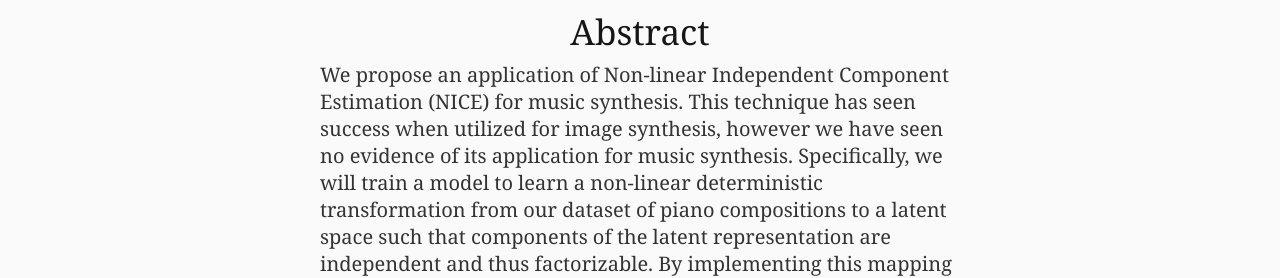
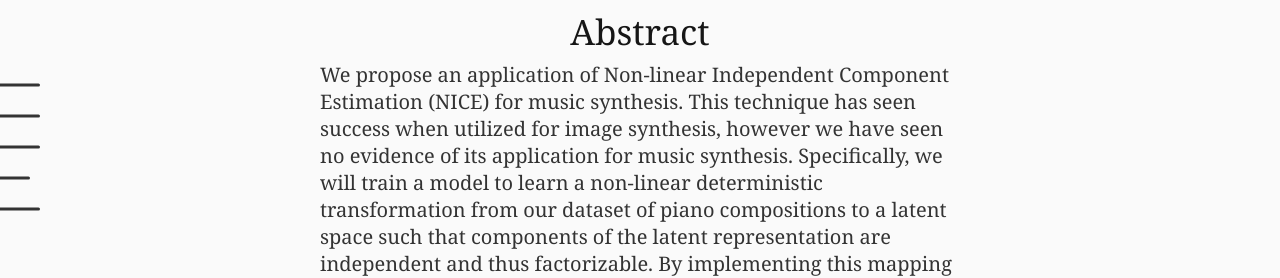
Before and after one commit to gyacynuk/csc412-report, a React (Create React App) app in the folder interactive-report/: page / in a window 1280 px wide. Shown: the part 253-531 px from the top of the page. Built offline with nearby package versions, Linux system fonts and the light colour scheme; a web font is replaced by a local one.

Commit message:
Add floating table of contents

```diff
--- a/interactive-report/public/index.html
+++ b/interactive-report/public/index.html
@@ -7,11 +7,6 @@
       name="CSC412 Final Project"
       content="Neural machine music generation"
     />
-    <!--
-      manifest.json provides metadata used when your web app is installed on a
-      user's mobile device or desktop. See https://developers.google.com/web/fundamentals/web-app-manifest/
-    -->
-    <link rel="manifest" href="%PUBLIC_URL%/manifest.json" />
 
     <!-- Set Favicon -->
     <link rel="apple-touch-icon" sizes="180x180" href="%PUBLIC_URL%/favicon/apple-touch-icon.png">
--- a/interactive-report/src/components/references/index.jsx
+++ b/interactive-report/src/components/references/index.jsx
@@ -1,4 +1,4 @@
-import React from 'react'
+import React, { forwardRef } from 'react'
 import PropTypes from 'prop-types'
 import styled from 'styled-components'
 
@@ -16,9 +16,9 @@ const Citation = styled.div`
     flex-grow: 1;
 `
 
-const References = props => {
+const References = forwardRef((props, ref) => {
     return (
-        <>
+        <div ref={ref}>
             <h3>References</h3>
             {props.citations.map((citation, i) => (
                 <ReferenceWrapper key={i}>
@@ -28,10 +28,9 @@ const References = props => {
                     </Citation>
                 </ReferenceWrapper>
             ))}
-        </>
+        </div>
     )
-
-}
+})
 
 References.propTypes = {
     citations: PropTypes.arrayOf(PropTypes.node).isRequired,
--- a/interactive-report/src/components/section-header/index.jsx
+++ b/interactive-report/src/components/section-header/index.jsx
@@ -1,4 +1,4 @@
-import React from 'react'
+import React, {forwardRef} from 'react'
 import PropTypes from 'prop-types'
 import styled from 'styled-components'
 
@@ -11,13 +11,13 @@ const NumWrapper = styled.div`
     width: 64px
 `
 
-const SectionHeader = props => {
+const SectionHeader = forwardRef(({ num, header, ...rest }, ref) => {
     return (
-        <div>
-            <H3><NumWrapper>{props.num}</NumWrapper>{props.header}</H3>
+        <div ref={ref} {...rest}>
+            <H3><NumWrapper>{num}</NumWrapper>{header}</H3>
         </div>
     )
-}
+})
 
 SectionHeader.propTypes = {
     header: PropTypes.string.isRequired,
--- /dev/null
+++ b/interactive-report/src/components/section-navigator/index.jsx
@@ -0,0 +1,108 @@
+import React from 'react'
+import PropTypes from 'prop-types'
+import styled from 'styled-components'
+
+const LEVEL_WIDTH = {
+    1: '40px',
+    2: '30px',
+    3: '16px'
+}
+const MIN_LINE_WIDTH = '12px'
+const MAX_TEXT_WIDTH = '200px'
+const ROW_HEIGHT = '14px'
+const TRANSITION_DELAY = 40
+
+const LineWrapper = styled.div`
+    width: ${LEVEL_WIDTH[1]};
+    margin-right: calc(-${LEVEL_WIDTH[1]} + ${MIN_LINE_WIDTH});
+    padding: ${ROW_HEIGHT} 0;
+`
+const Line = styled.div`
+    width: ${props => LEVEL_WIDTH[props.level]};
+    height: 3px;
+    background-color: ${({theme}) => theme.palette.text.regular};
+    transition: 400ms ease;
+    border-radius 0 2px 2px 0;
+    transition-delay: ${props => props.index * TRANSITION_DELAY}ms;
+`
+
+const TextWrapper = styled.div`
+    width: 1px;
+    height: calc(2*${ROW_HEIGHT});
+    line-height: calc(2*${ROW_HEIGHT});
+    padding-left: 8px;
+    opacity: 0;
+    overflow: hidden;
+    white-space: nowrap;
+    text-overflow: ellipsis;
+    transition: all 400ms ease;
+
+    font-size: 0.8rem;
+    font-weight: 500;
+    color: ${({theme}) => theme.palette.text.light};
+
+    &:hover {
+        color: ${({theme}) => theme.palette.text.regular};
+    }
+`
+
+const RowWrapper = styled.div`
+    position: relative;
+    display: flex;
+    align-items: center;
+`
+
+const Wrapper = styled.div`
+    position: fixed;
+    top: 50%;
+    left: 0;
+    transform: translate(0, -50%);
+    cursor: pointer;
+
+    ${({theme}) => theme.isMobile`
+        display: none;
+    `}
+
+    &:hover {
+        ${Line} {
+            width: ${MIN_LINE_WIDTH};
+        }
+        ${TextWrapper} {
+            width: ${MAX_TEXT_WIDTH};
+            opacity: 1;
+        }
+    }
+`
+
+const scrollTo = ref => {
+    if (ref?.current) {
+        ref.current.scrollIntoView({behavior: "smooth"})
+    }
+}
+
+const SectionNavigator = ({sections}) => {
+    return (
+        <Wrapper>
+            {sections.map(({ name, level, ref }, i) => (
+                <RowWrapper key={name} onClick={() => scrollTo(ref)}>
+                    <LineWrapper>
+                        <Line level={level} index={i}/>
+                    </LineWrapper>
+                    <TextWrapper index={i}>
+                        {name}
+                    </TextWrapper>
+                </RowWrapper>
+            ))}
+        </Wrapper>
+    )
+}
+
+SectionNavigator.propTypes = {
+    sections: PropTypes.arrayOf(PropTypes.shape({
+        name: PropTypes.string.isRequired,
+        level: PropTypes.number.isRequired,
+        ref: PropTypes.object.isRequired,
+    }),).isRequired,
+}
+
+export default SectionNavigator
--- a/interactive-report/src/components/section-subheader/index.jsx
+++ b/interactive-report/src/components/section-subheader/index.jsx
@@ -1,4 +1,4 @@
-import React from 'react'
+import React, { forwardRef } from 'react'
 import PropTypes from 'prop-types'
 import styled from 'styled-components'
 
@@ -12,13 +12,13 @@ const NumWrapper = styled.div`
     width: 64px
 `
 
-const SectionSubHeader = props => {
+const SectionSubHeader = forwardRef(({ num, header, ...rest }, ref) => {
     return (
-        <div>
-            <SmallH3><NumWrapper>{props.num}</NumWrapper>{props.header}</SmallH3>
+        <div ref={ref} {...rest}>
+            <SmallH3><NumWrapper>{num}</NumWrapper>{header}</SmallH3>
         </div>
     )
-}
+})
 
 SectionSubHeader.propTypes = {
     header: PropTypes.string.isRequired,
--- a/interactive-report/src/pages/paper/index.jsx
+++ b/interactive-report/src/pages/paper/index.jsx
@@ -1,4 +1,4 @@
-import React from 'react'
+import React, { useRef } from 'react'
 import PropTypes from 'prop-types'
 import Authors from '../../components/authors'
 import { BlockMath, InlineMath } from 'react-katex'
@@ -13,6 +13,11 @@ import simplePrWav from '../../assets/audio/simple-pr.wav'
 import complexPrWav from '../../assets/audio/complex-pr.wav'
 import References from '../../components/references'
 import { isMobile } from '../../theme/breakpoint'
+import SectionNavigator from '../../components/section-navigator'
+
+const PageWrapper = styled.div`
+    position: relative;
+`
 
 const Center = styled.div`
     width: 100%;
@@ -56,8 +61,38 @@ const DoublePane = styled.div`
 `
 
 const Paper = props => {
+    const sections = [
+        {
+            name: 'Abstract',
+            level: 1,
+            ref: useRef(),
+        },
+        {
+            name: '1 Background',
+            level: 1,
+            ref: useRef(),
+        },
+        {
+            name: '2 Methods',
+            level: 1,
+            ref: useRef(),
+        },
+        {
+            name: '2.1 Dataset and Preprocessing',
+            level: 2,
+            ref: useRef(),
+        },
+        {
+            name: 'References',
+            level: 1,
+            ref: useRef(),
+        },
+    ]
+
     return (
-        <>
+        <PageWrapper>
+            <SectionNavigator sections={sections}/>
+
             <h1>NICE Music Synthesis</h1>
 			<h4>CSC412 Final Project</h4>
 
@@ -69,7 +104,7 @@ const Paper = props => {
 
 
             <AbstractWrapper>
-                <AbstractHeader>Abstract</AbstractHeader>
+                <AbstractHeader ref={sections[0].ref}>Abstract</AbstractHeader>
                 <p>
                     We propose an application of Non-linear Independent Component Estimation (NICE) for music synthesis.
                     This technique has seen success when utilized for image synthesis, however we have seen no evidence of
@@ -83,7 +118,7 @@ const Paper = props => {
             </AbstractWrapper>
 
 
-            <SectionHeader num='1' header='Background'/>
+            <SectionHeader num='1' header='Background' ref={sections[1].ref}/>
 			<p>
                 Given a dataset of musical compositions <InlineMath math='X'/> consisting of <InlineMath math='N'/> D-dimensional
                 samples <InlineMath math='x'/>, <InlineMath math='x \in \mathbb{R}^D'/>, we want to learn a
@@ -177,13 +212,13 @@ const Paper = props => {
             </p>
 
 
-            <SectionHeader num='2' header='Methods'/>
+            <SectionHeader num='2' header='Methods' ref={sections[2].ref}/>
             <p>
                 We now introduce our approach to music generation via NICE, implemented
                 using <em>Reversible Residual Networks</em> (RevNets).
             </p>
 
-            <SectionSubHeader num='2.1' header='Dataset and Preprocessing'/>
+            <SectionSubHeader num='2.1' header='Dataset and Preprocessing' ref={sections[3].ref}/>
             <p>
                 Our dataset is derived from the <a href='https://colinraffel.com/projects/lmd/'>Lakh MIDI Dataset</a> [1]
                 - a collection of 174,154 multitrack pianorolls in MIDI format.
@@ -208,7 +243,7 @@ const Paper = props => {
 
 
             <br/>
-            <References citations={[
+            <References ref={sections[sections.length-1].ref} citations={[
                 <span>
                     Colin Raffel. "Learning-Based Methods for Comparing Sequences, with Applications to Audio-to-MIDI
                     Alignment and Matching". <em>PhD Thesis</em>, 2016.
@@ -219,7 +254,7 @@ const Paper = props => {
                 </span>
             ]}/>
 
-        </>
+        </PageWrapper>
     )
 }
 
```
Also changed, not shown: interactive-report/public/manifest.json (deleted).
